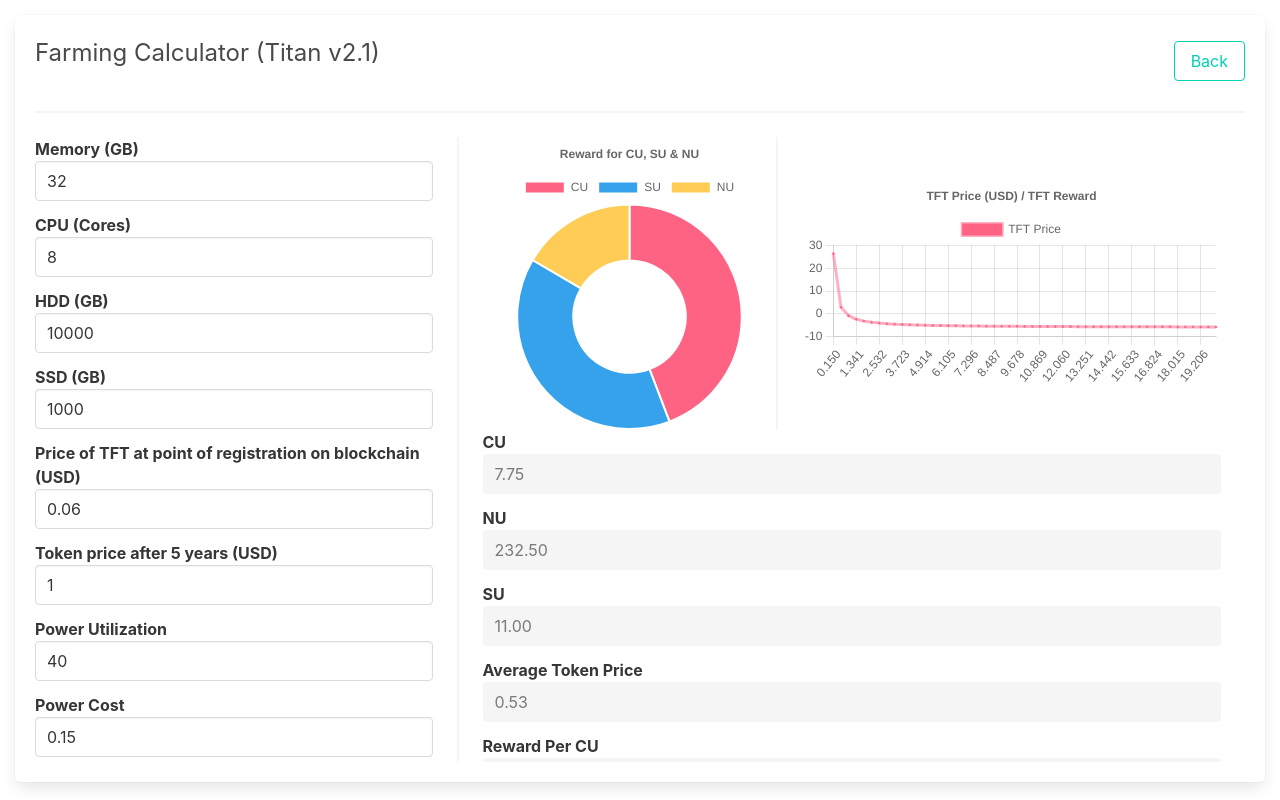
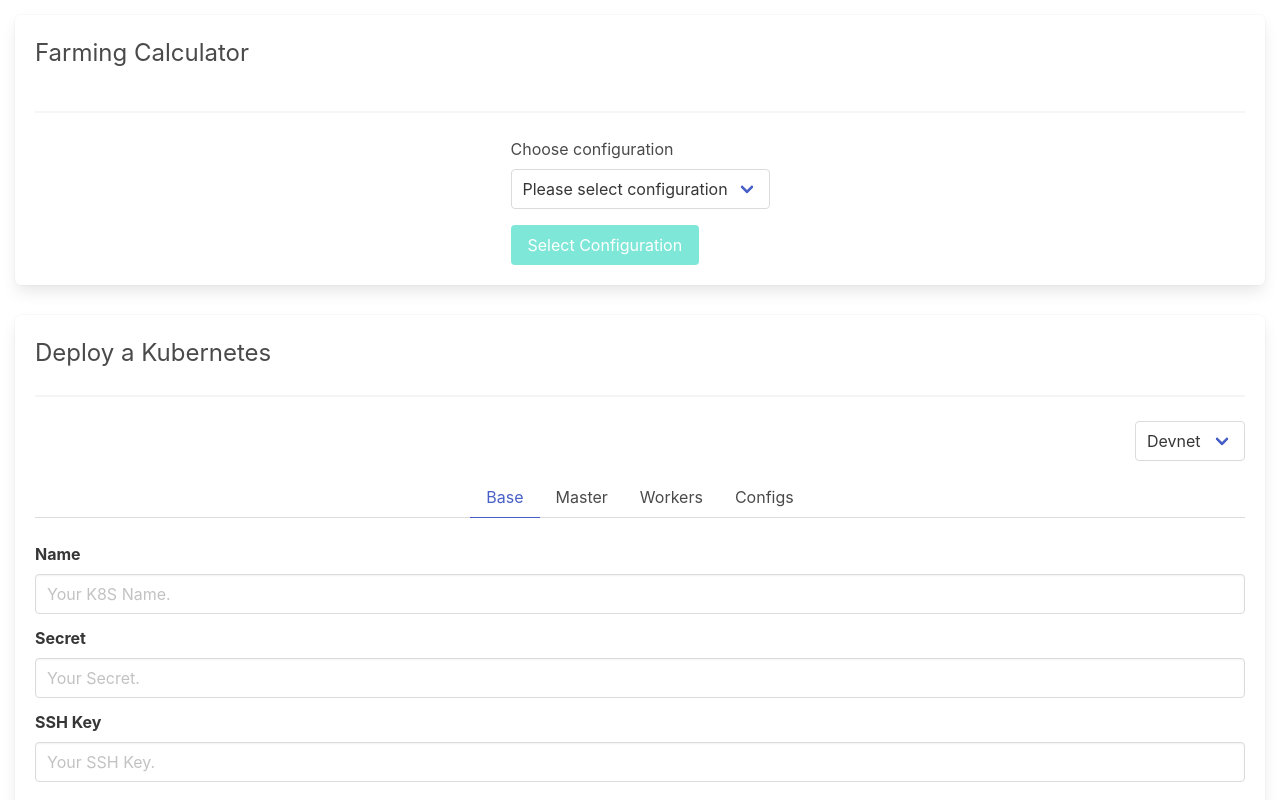
Before and after one commit to threefoldtecharchive/grid_weblets, a Svelte app: page / in a window 1280 px wide. Shown: the top 800 px of the page. Built offline with nearby package versions, Linux system fonts and the light colour scheme.

Commit message:
Removed debuging configs

```diff
--- a/src/elements/FarmingCalculator/FarmingCalculator.wc.svelte
+++ b/src/elements/FarmingCalculator/FarmingCalculator.wc.svelte
@@ -13,8 +13,8 @@
     new FarmingProfile(),
     new FarmingProfile("Titan v2.1", 32, 8, 10000, 1000, 0.06, 1), // prettier-ignore
   ];
-  let profileChoosing: boolean = false;
-  let activeProfile: FarmingProfile = profiles[1];
+  let profileChoosing: boolean = true;
+  let activeProfile: FarmingProfile = null;
 
   function onSelectProfile(e: Event) {
     const idx = e.target["selectedIndex"] - 1;
@@ -61,7 +61,6 @@
 
   onMount(() => {
     Chart.register(...registerables);
-    onProfileChoosing(); /* Debug */
   });
 
   function onProfileChoosing() {
```
